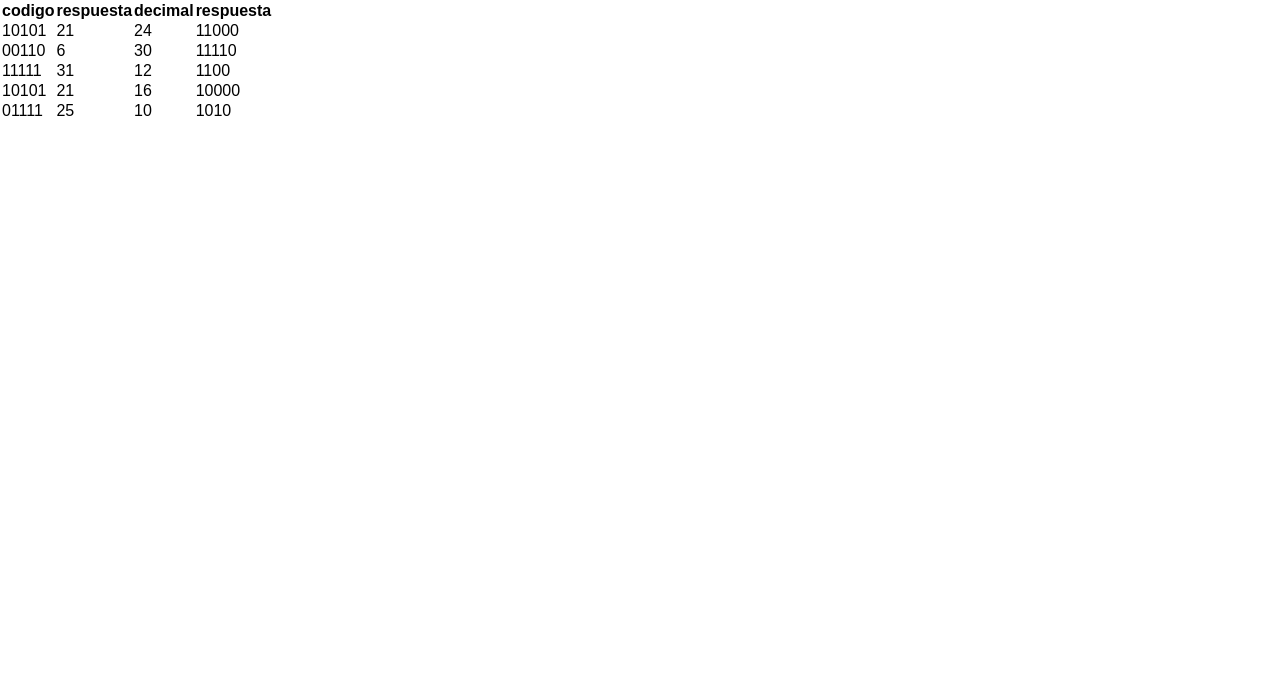
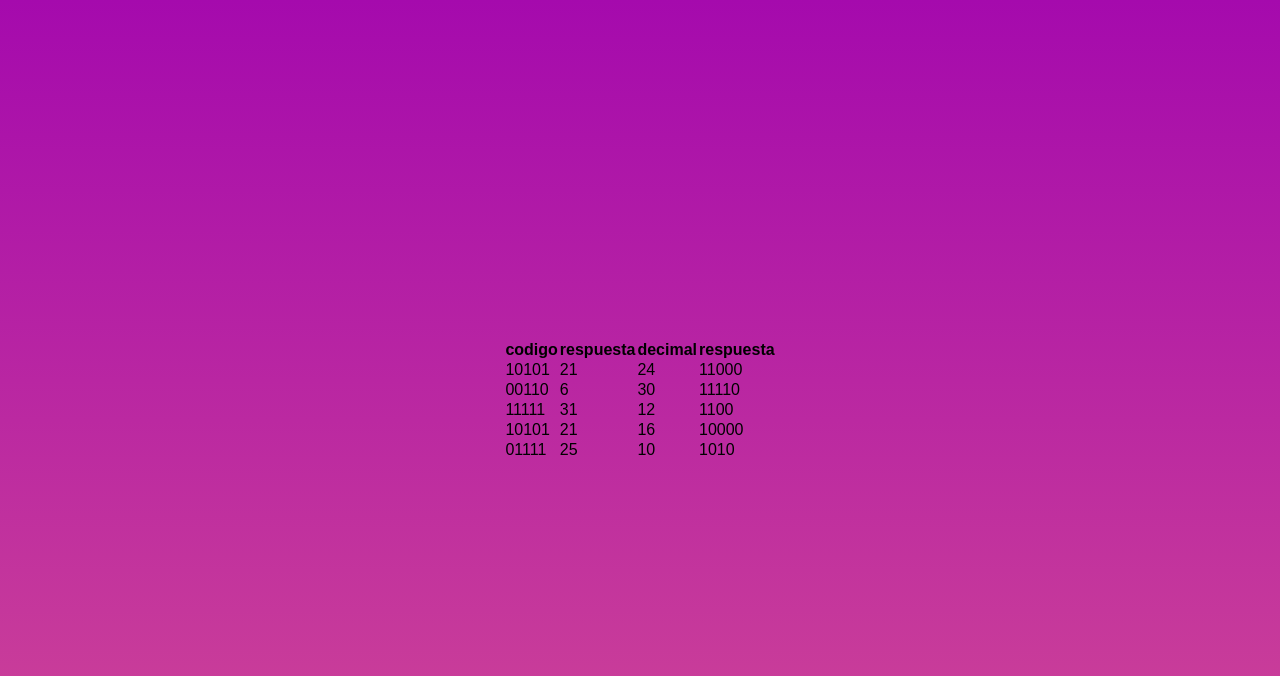
Before and after one commit to Ximenalejandra26/we-taller1, a plain HTML site: page index.html in a window 1280 px wide. Drawn offline with Linux system fonts and the light colour scheme.

Commit message:
se le pone color al fondo

```diff
--- a/style.css
+++ b/style.css
@@ -4,3 +4,11 @@
     box-sizing: border-box;
     font-family: sans-serif;
 }
+
+body {
+    display: flex;
+    align-items: center;
+    justify-content: center;
+    min-height: 100vh;
+    background: linear-gradient(rgb(165, 10, 173), rgb(207, 69, 150));
+}
```
